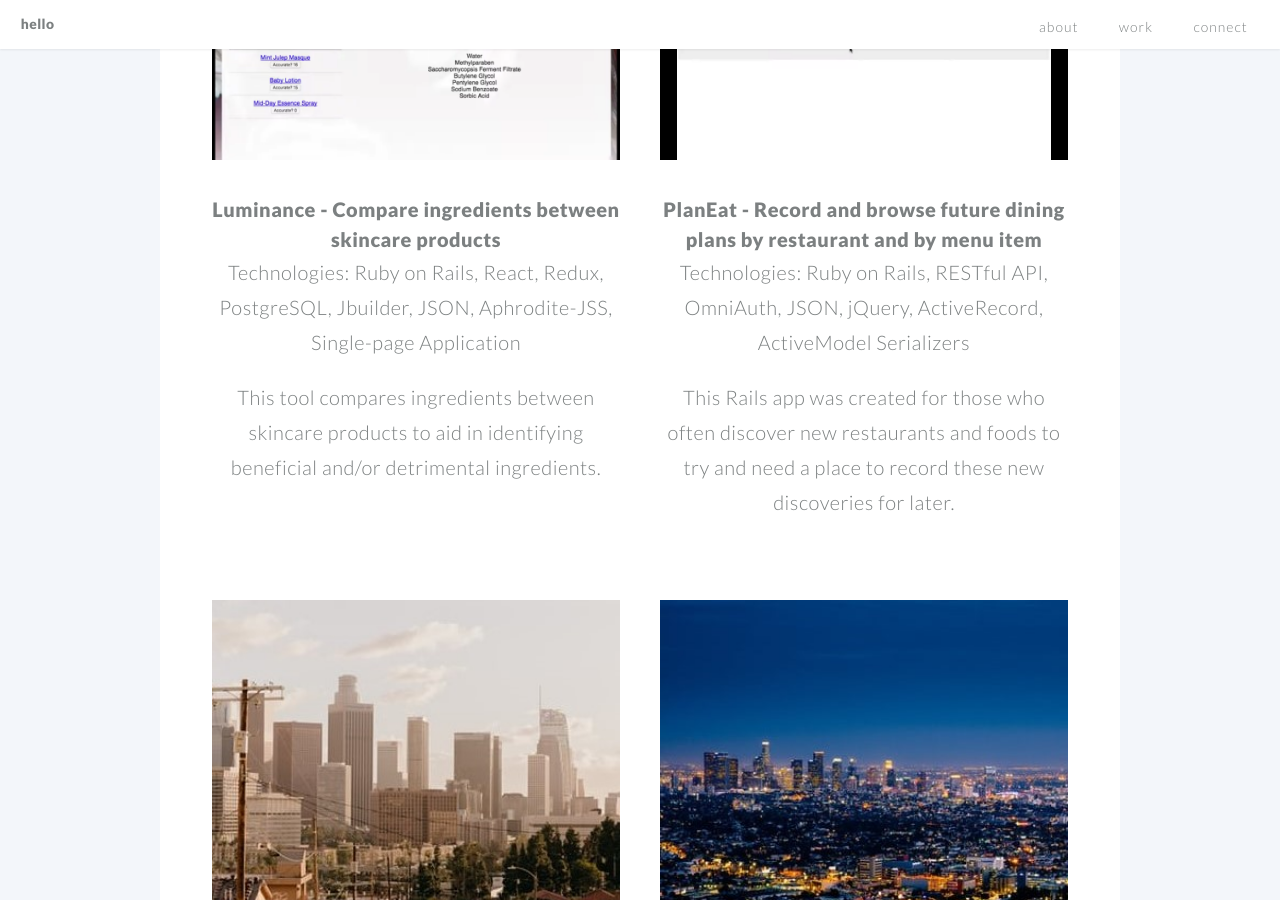
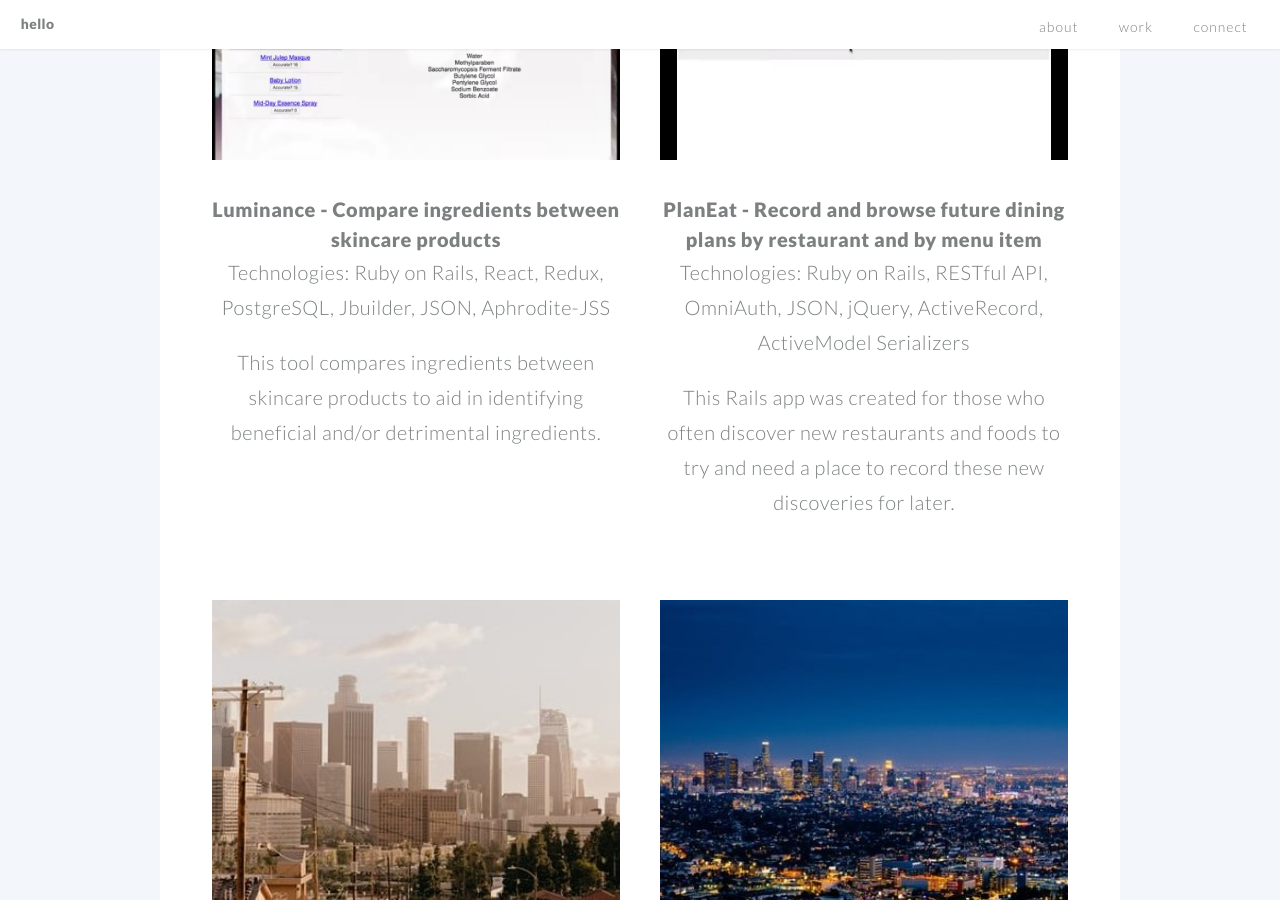
Before and after one commit to krishl/krishl.github.io, a Jekyll site: the page built from index.md, in a window 1280 px wide and 900 px high, scrolled down 7873 px. Built offline with Jekyll 4.4.1, drawn with Linux system fonts in a browser that asks for light colours.

Commit message:
Update web1.html

```diff
--- a/_includes/web1.html
+++ b/_includes/web1.html
@@ -1,3 +1,3 @@
 <h1><a href="https://github.com/krishl/trending-entertainment-cli-app">Luminance - Compare ingredients between skincare products</a></h1>
-<h2>Technologies: Ruby on Rails, React, Redux, PostgreSQL, Jbuilder, JSON, Aphrodite-JSS, Single-page Application<h2>
+<h2>Technologies: Ruby on Rails, React, Redux, PostgreSQL, Jbuilder, JSON, Aphrodite-JSS<h2>
 <p>This tool compares ingredients between skincare products to aid in identifying beneficial and/or detrimental ingredients.</p>
```
